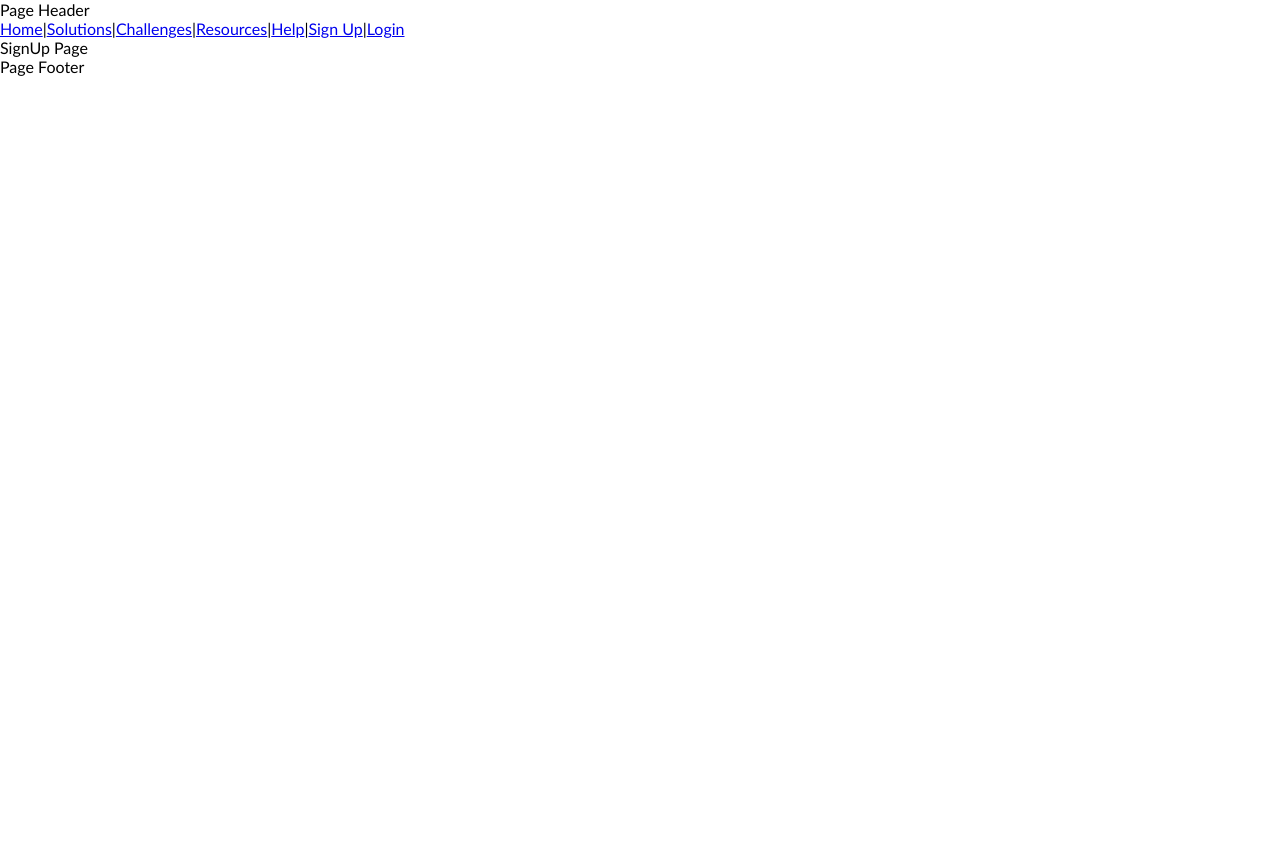
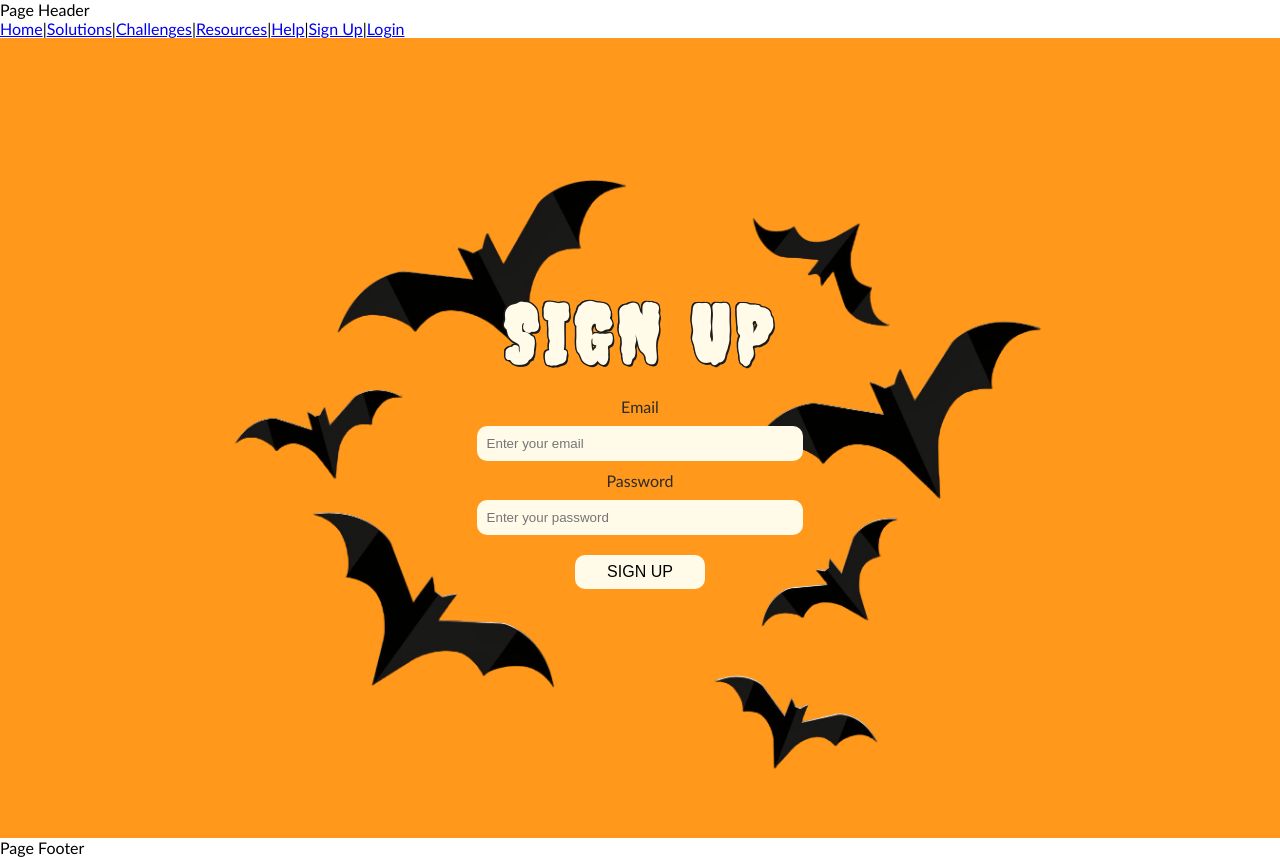
Before and after one commit to JulianKings/hackathon-adoptaunjunior-frontend, a React (Vite) app: page /signup in a window 1280 px wide. Before the commit the page ends 800 px from the top, so only its background shows below. Built offline with nearby package versions, Linux system fonts and the light colour scheme.

Commit message:
add component sign into page

```diff
--- a/src/pages/signup.tsx
+++ b/src/pages/signup.tsx
@@ -1,9 +1,10 @@
 import React from "react";
+import { Signup } from "./../components/signup/signup";
 
 export function SignUp() {
     return (
         <div>
-            SignUp Page
+            <Signup />
         </div>
     );
 }
```
